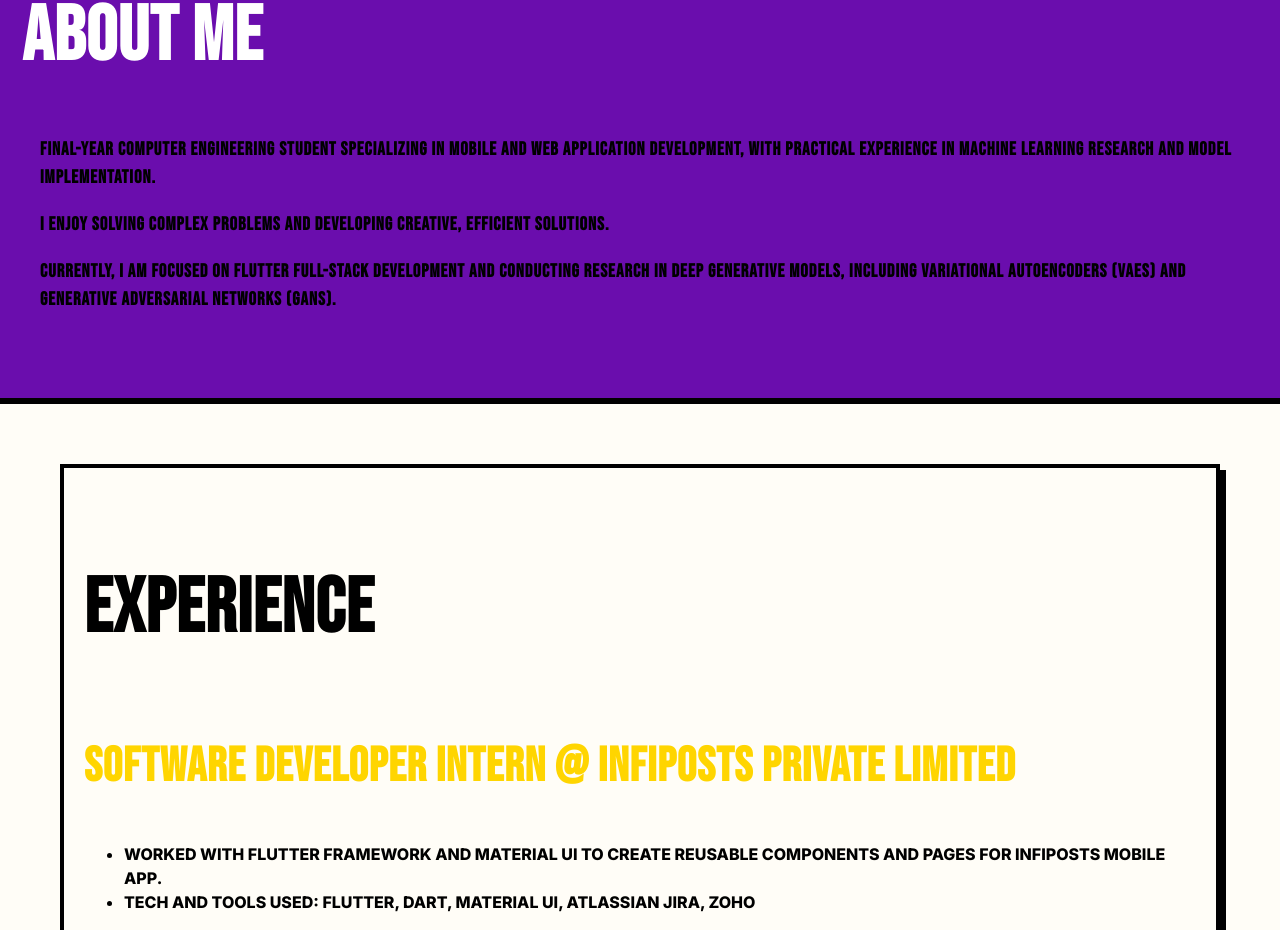
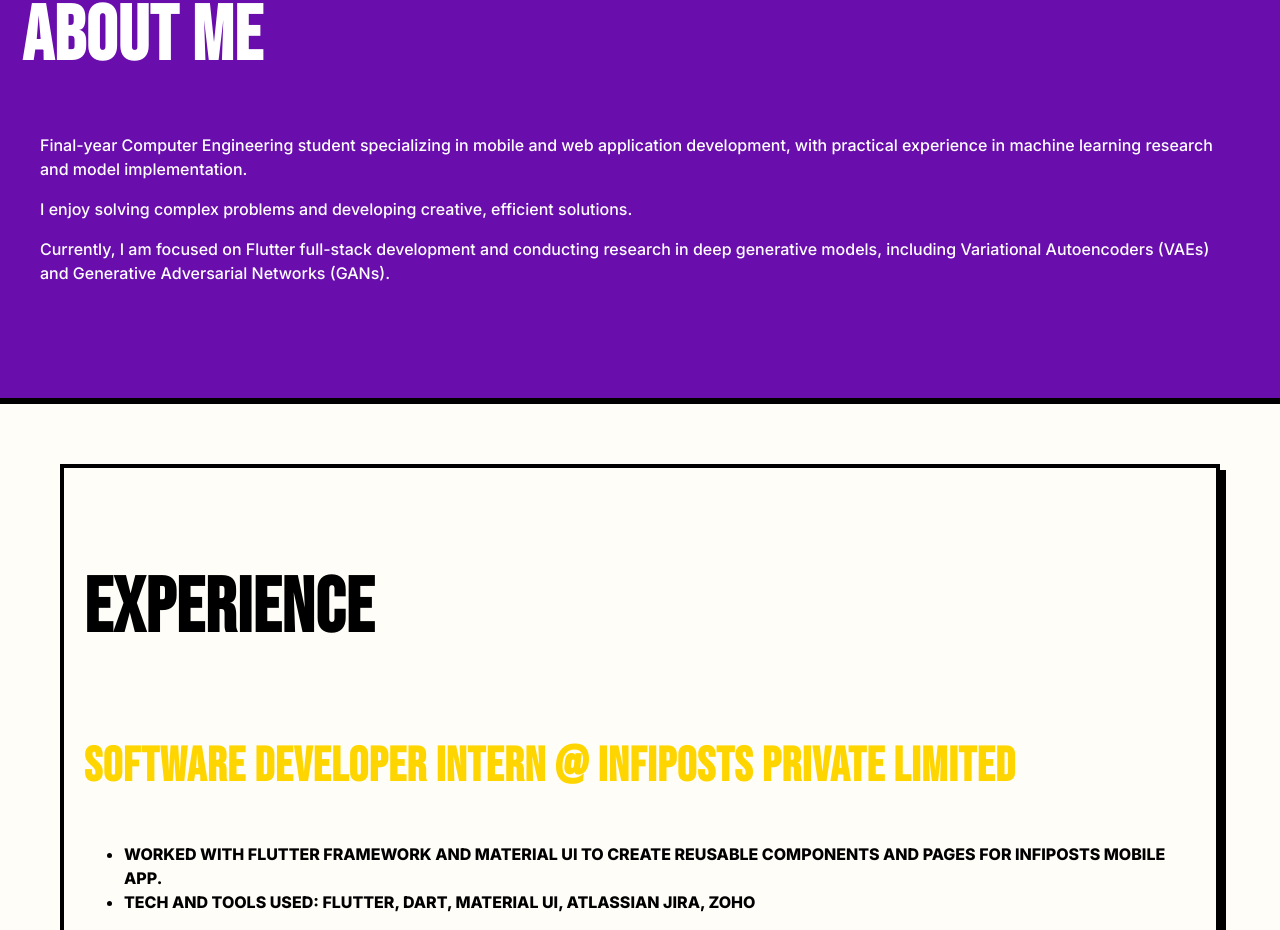
Before and after one commit to MrudulaEranki/personal-website, a React (Vite) app: page / in a window 1280 px wide. Shown: the part 898-1828 px from the top of the page. Built offline with nearby package versions, Linux system fonts and the light colour scheme.

Commit message:
changes on 10.1.26 15:34

```diff
--- a/src/components/about.jsx
+++ b/src/components/about.jsx
@@ -12,14 +12,14 @@ export default function About(){
                 <h1 className="abouttitle">About me</h1>
                 </Col>
                 <Col className="aboutcol">
-                <h3>Final-year Computer Engineering student specializing in mobile and
+                <p>Final-year Computer Engineering student specializing in mobile and
                     web application development, with practical experience in
                     machine learning research and model implementation.
-                </h3>
-                <h3>I enjoy solving complex problems and developing creative, efficient solutions.</h3>
-                <h3> Currently, I am focused on Flutter full-stack development and conducting research
+                </p>
+                <p>I enjoy solving complex problems and developing creative, efficient solutions.</p>
+                <p> Currently, I am focused on Flutter full-stack development and conducting research
     in deep generative models, including Variational Autoencoders (VAEs) and
-    Generative Adversarial Networks (GANs).</h3>
+    Generative Adversarial Networks (GANs).</p>
                 </Col>
             </Row>
         </Container>
```
